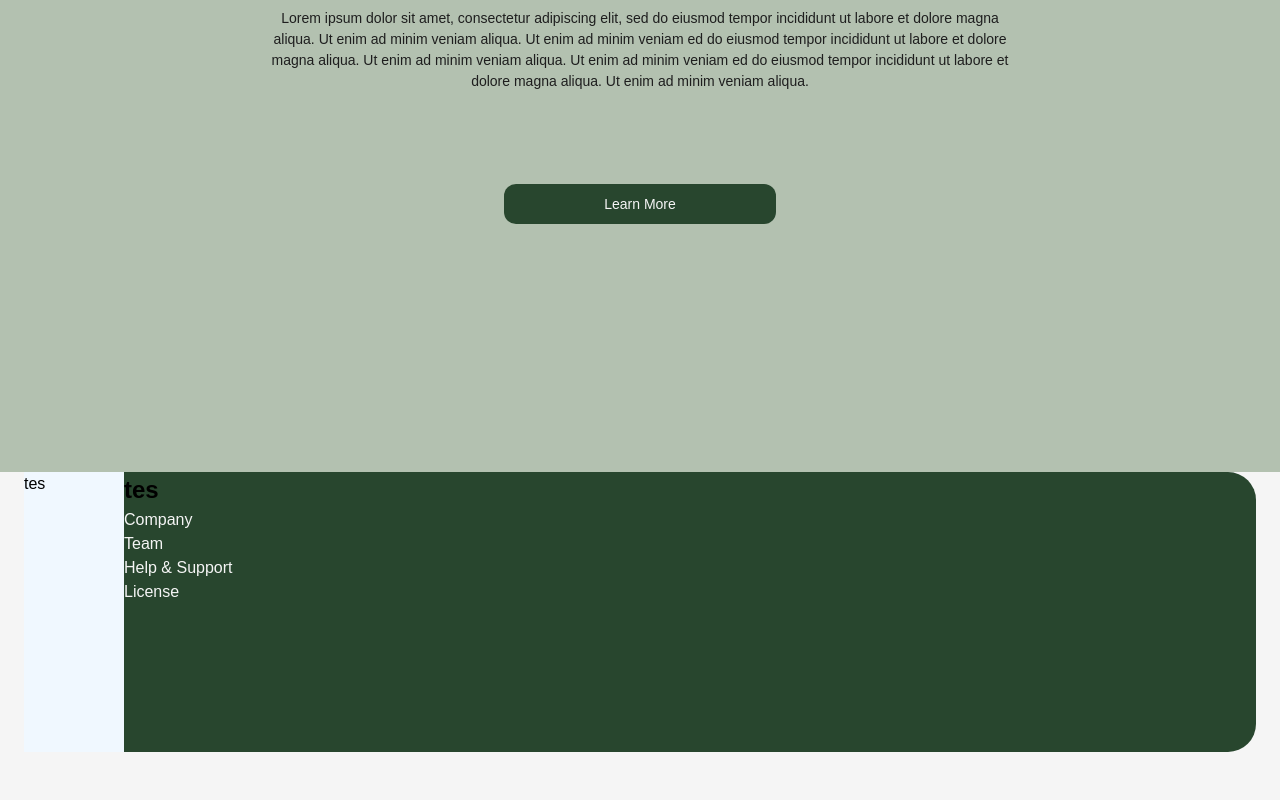
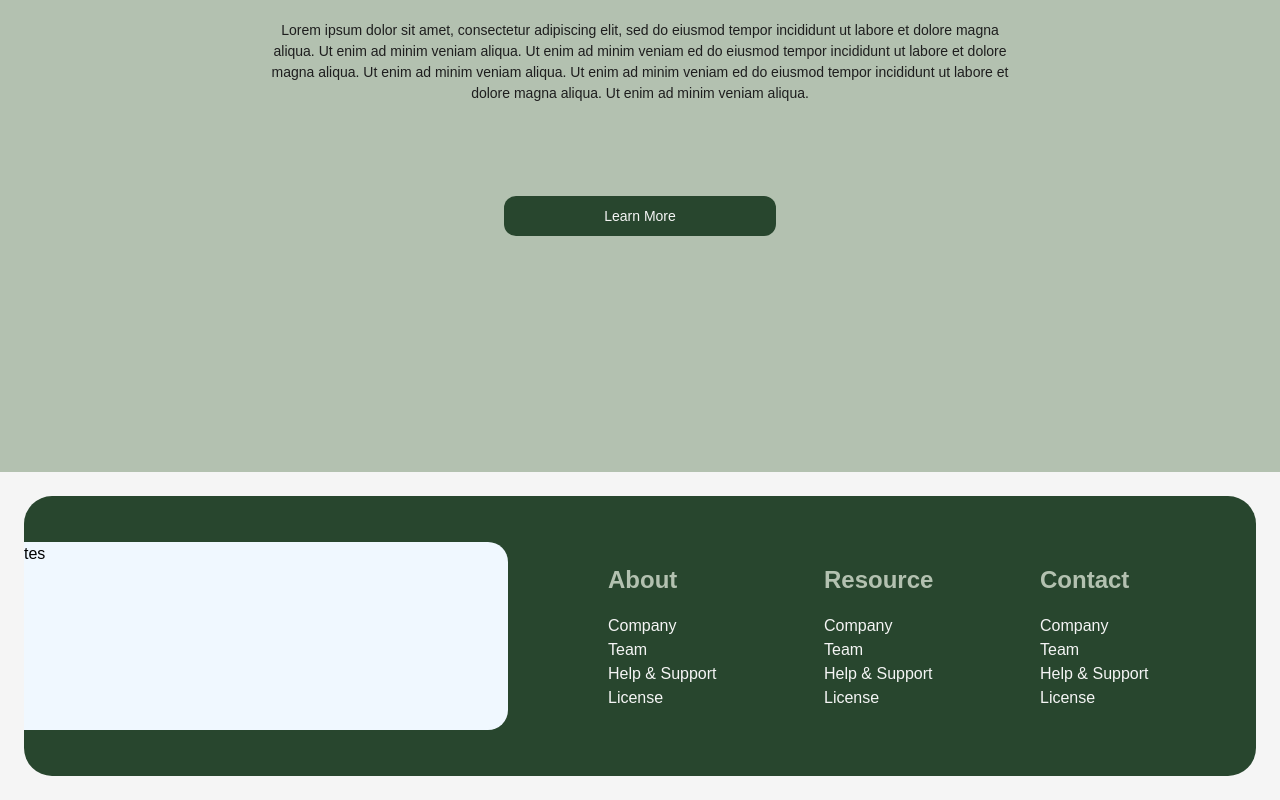
Before and after one commit to devinammar/flant, a React (Vite) app: page / in a window 1280 px wide. Shown: the part 1131-1931 px from the top of the page. Before the commit the page ends 1907 px from the top, so only its background shows below. Built offline with nearby package versions, Linux system fonts and the light colour scheme.

Commit message:
Footer component (Progress - fix elements position)

```diff
--- a/src/components/footer.css
+++ b/src/components/footer.css
@@ -3,18 +3,21 @@
     display: grid;
     grid-template-areas:
     "logo about resource contact";
-    grid-template-columns: auto 1fr 1fr 1fr;
+    grid-template-columns: minmax(100px, 826px) auto auto auto;
     grid-template-rows: auto;
     justify-self: center;
     height: 280px;
     max-width: 1920px;
     width: calc(100vw - 48px);
     border-radius: 28px;
+    margin-top: 24px;
+    align-content: center;
 }
 
 #logoarea{
     background-color: aliceblue;
-    width: 100px;
+    width: 100%;
+    border-radius: 0px 20px 20px 0px;
 }
 
 #about{
@@ -25,3 +28,20 @@
 .listabout a{
     color: inherit;
 }
+
+.h2{
+    color: var(--secondary-color);
+    font-size: var(--font-size-h2);
+    padding-bottom: 16px;
+}
+
+.listarea1, .listarea2, .listarea3 {
+    width: 116px;
+    margin-right: 100px;
+    margin-top: 20px;
+    margin-bottom: 20px;
+}
+
+.listarea1{
+    margin-left: 100px;
+}
--- a/src/components/footer.jsx
+++ b/src/components/footer.jsx
@@ -7,8 +7,42 @@ export const Footer = () => {
       <div id="logoarea">
         <p>tes</p>
       </div>
-            <div>
-            <h2>tes</h2>
+      <div className="listarea1">
+        <h2 className="h2">About</h2>
+        <ul id="about">
+          <li className="listabout">
+            <Link to="/">Company</Link>
+          </li>
+          <li className="listabout">
+            <Link to="/">Team</Link>
+          </li>
+          <li className="listabout">
+            <Link to="/">Help & Support</Link>
+          </li>
+          <li className="listabout">
+            <Link to="/">License</Link>
+          </li>
+        </ul>
+      </div>
+      <div className="listarea2">
+        <h2 className="h2">Resource</h2>
+        <ul id="about">
+          <li className="listabout">
+            <Link to="/">Company</Link>
+          </li>
+          <li className="listabout">
+            <Link to="/">Team</Link>
+          </li>
+          <li className="listabout">
+            <Link to="/">Help & Support</Link>
+          </li>
+          <li className="listabout">
+            <Link to="/">License</Link>
+          </li>
+        </ul>
+      </div>
+      <div className="listarea3">
+        <h2 className="h2">Contact</h2>
         <ul id="about">
           <li className="listabout">
             <Link to="/">Company</Link>
@@ -25,5 +59,5 @@ export const Footer = () => {
         </ul>
       </div>
     </div>
-    )
-}
+  );
+};
--- a/src/components/textarea2.css
+++ b/src/components/textarea2.css
@@ -8,8 +8,8 @@
     margin-left: 40px;
 }
 
-#h1area2{
-    font-size: var(--font-size-h2);
+.h1{
+    font-size: var(--font-size-h1);
     color: var(--primary-color);
 }
 
--- a/src/components/textarea2.jsx
+++ b/src/components/textarea2.jsx
@@ -4,7 +4,7 @@ import { Link } from "react-router-dom";
 export const Textarea2 = ({h1area2, parea2}) => {
   return (
     <div id="textarea2container">
-      <h2 id="h1area2">{h1area2}</h2>
+      <h1 className="h1">{h1area2}</h1>
       <p id="parea2">{parea2}</p>
       <button id="buttonarea2">
       <Link id="textbuttonarea2" to="about">Learn More</Link>
```
Lines whose indentation alone changed are shown as unchanged.
